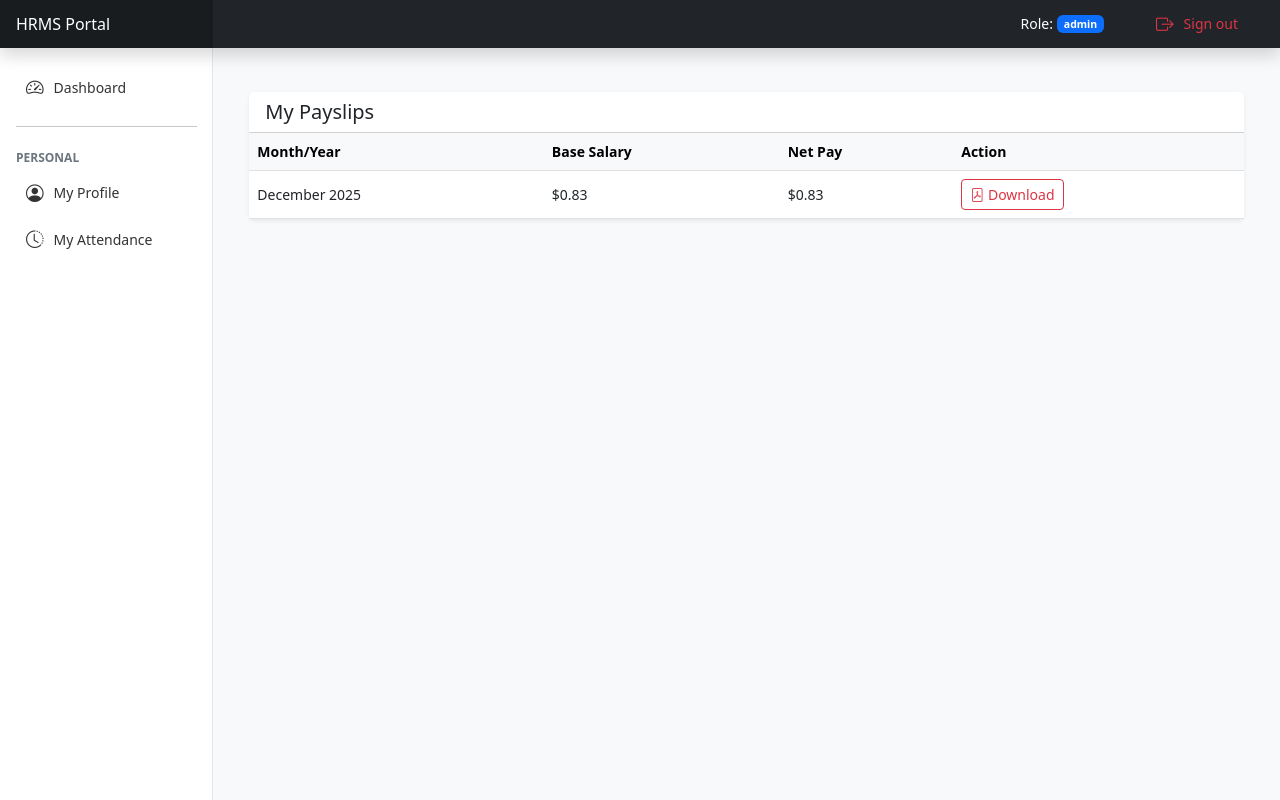
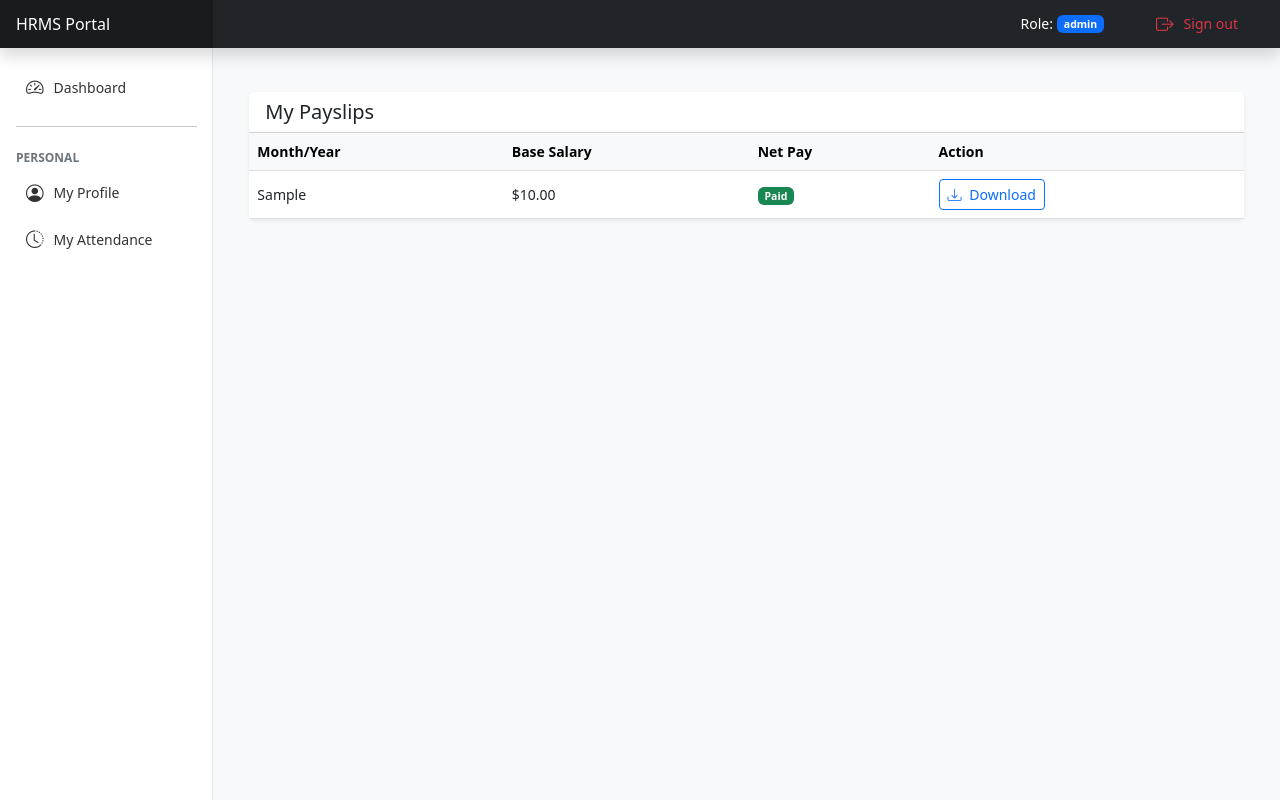
Before and after one commit to MrRajiii/flask-hrm-system, a Flask app: page /my-payslips in a window 1280 px wide. Run offline with Flask 3, Linux system fonts and the light colour scheme; a user stored in the database is signed in; tables that the repository leaves empty hold one stand-in row (values such as "Sample post").

Commit message:
Fix: Added Download Function in Payslip section for Employees.

```diff
--- a/app/routes.py
+++ b/app/routes.py
@@ -7,6 +7,10 @@ from flask import current_app as app
 from functools import wraps
 from datetime import datetime
 from flask import jsonify
+from fpdf import FPDF
+from flask import send_file, abort
+import io
+from flask import make_response
 
 # --- 1. ACCESS CONTROL DECORATORS ---
 
@@ -480,3 +484,48 @@ def update_status(emp_id):
     db.session.commit()
     flash(f'Status updated for {employee.full_name}', 'success')
     return redirect(url_for('org_chart'))
+
+
+@app.route("/download-payslip/<int:record_id>")
+@login_required
+def download_payslip(record_id):
+    record = PayrollRecord.query.get_or_404(record_id)
+
+    # Security check
+    if record.employee_id != current_user.id and current_user.role != 'Company Owner':
+        abort(403)
+
+    # Initialize PDF
+    pdf = FPDF()
+    pdf.add_page()
+    pdf.set_font("helvetica", 'B', 16)
+
+    # Content
+    pdf.cell(190, 10, "OFFICIAL PAYSLIP", ln=True, align='C')
+    pdf.ln(10)
+    pdf.set_font("helvetica", '', 12)
+    pdf.cell(95, 10, f"Employee: {record.employee.full_name}")
+    pdf.cell(95, 10, f"Period: {record.month_year}", ln=True)
+    pdf.cell(
+        190, 10, f"Position: {record.employee.job_position.title}", ln=True)
+    pdf.ln(5)
+
+    # Amount Box
+    pdf.set_fill_color(230, 230, 230)
+    pdf.cell(140, 10, "Net Payout", border=1, fill=True)
+    pdf.cell(50, 10, f"${'{:,.2f}'.format(record.amount_paid)}",
+             border=1, ln=True, align='C', fill=True)
+
+    # --- THE CRITICAL FIX START ---
+    # Create an in-memory byte stream
+    pdf_output = pdf.output()  # Get PDF as string/bytes
+    buffer = io.BytesIO(pdf_output)
+    buffer.seek(0)
+
+    return send_file(
+        buffer,
+        as_attachment=True,
+        download_name=f"Payslip_{record.month_year.replace(' ', '_')}.pdf",
+        mimetype='application/pdf'
+    )
+    # --- THE CRITICAL FIX END ---
--- a/app/templates/my_payslips.html
+++ b/app/templates/my_payslips.html
@@ -16,12 +16,22 @@
                     </tr>
                 </thead>
                 <tbody>
+                    {% for record in current_user.payroll_history %}
                     <tr>
-                        <td>December 2025</td>
-                        <td>${{ "{:,.2f}".format(current_user.job_position.base_salary / 12) if current_user.job_position else '0.00' }}</td>
-                        <td>${{ "{:,.2f}".format(current_user.job_position.base_salary / 12) if current_user.job_position else '0.00' }}</td>
-                        <td><button class="btn btn-sm btn-outline-danger"><i class="bi bi-file-pdf"></i> Download</button></td>
+                        <td>{{ record.month_year }}</td>
+                        <td>${{ "{:,.2f}".format(record.amount_paid) }}</td>
+                        <td><span class="badge bg-success">Paid</span></td>
+                        <td>
+                            <a href="{{ url_for('download_payslip', record_id=record.id) }}" class="btn btn-sm btn-outline-primary">
+                                <i class="bi bi-download me-1"></i> Download
+                            </a>
+                        </td>
                     </tr>
+                    {% else %}
+                    <tr>
+                        <td colspan="4" class="text-center text-muted">No payslips generated yet.</td>
+                    </tr>
+                    {% endfor %}
                 </tbody>
             </table>
         </div>
```
